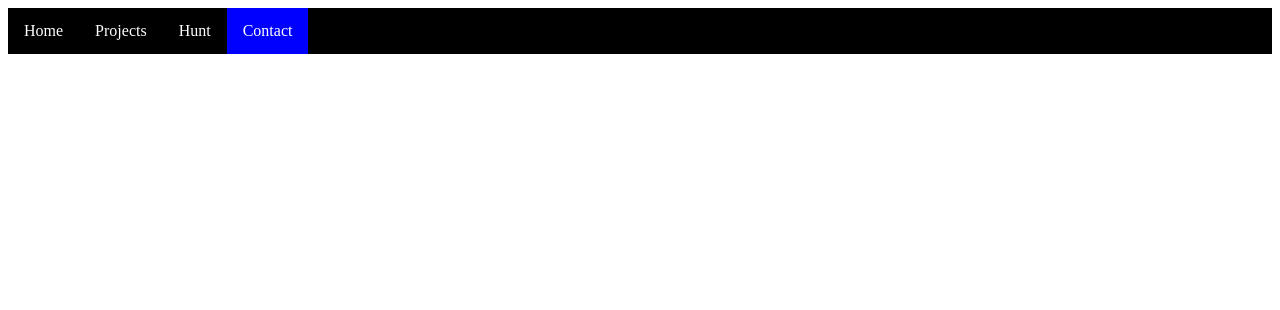
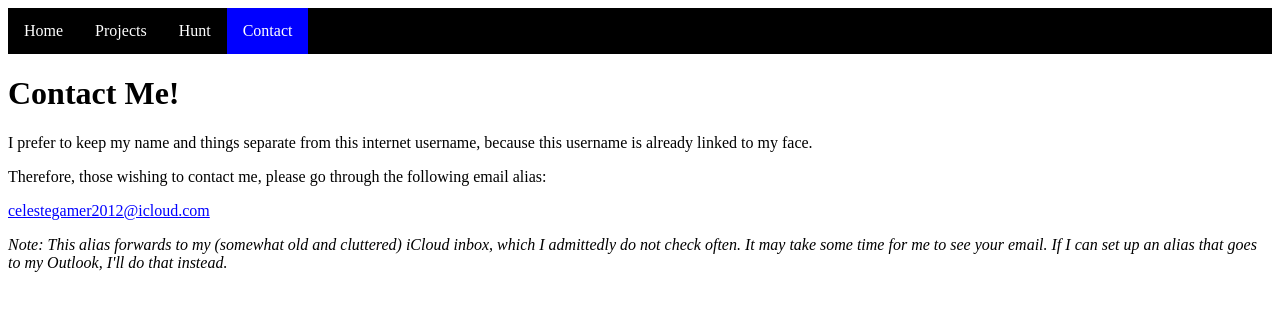
Before and after one commit to TotalNerdGamer/totalnerdgamer.github.io, a plain HTML site: page contact.html in a window 1280 px wide. Drawn offline with Linux system fonts and the light colour scheme.

Commit message:
Updated the contact page. Also, my email is a hunt link.
The email doesn't seem to be working :/ I'll have to test it on another page.

```diff
--- a/contact.html
+++ b/contact.html
@@ -1,7 +1,7 @@
 <!DOCTYPE html>
 <html>
     <head>
-        <title>Contact Me!</title>
+        <title>Contact!</title>
         <link rel="stylesheet" href="style.css">
         <meta name="viewport" content="width=device-width, initial-scale=1.0">
         <script src="funweb.js"></script>
@@ -13,5 +13,10 @@
             <li><a href="hunt.html">Hunt</a></li>
             <li class="active"><a href="contact.html" >Contact</a></li>
         </ul>
+        <h1>Contact Me!</h1>
+        <p>I prefer to keep my name and things separate from this internet username, because this username is already linked to my face.</p>
+        <p>Therefore, those wishing to contact me, please go through the following email alias: </p>
+        <a target="_blank_" onclick = "hidlink('email')" href="mailto:celestegamer2012@icloud.com">celestegamer2012@icloud.com</a>
+        <p><i>Note: This alias forwards to my (somewhat old and cluttered) iCloud inbox, which I admittedly do not check often. It may take some time for me to see your email. If I can set up an alias that goes to my Outlook, I'll do that instead.</i></p>
     </body>
 </html>
--- a/funweb.js
+++ b/funweb.js
@@ -46,7 +46,8 @@ function genhuntlist() {
         "archie": "<li><p>The page discussing the development of <a href='archie.html'>my indie game \"Archie: Of Mice and Men.\"</a></p></li>",
         "frost": "<li><p><a href=\"https://www.poetryfoundation.org/poems/43816/to-a-mouse-56d222ab36e33\" target=\"_blank_\">Robert Frost's poem \"To a Mouse.\"</a> I'll admit I have a hard time understanding it(it is EXTREMELY Scottish) but as far as I can tell it's pretty good.<p></li>",
         "404": "<li><p>This website's custom 404 page.</p></li>",
-        "beans": "<li><p>The repo for a silly meme platformer I'm working on, <a href='https://github.com/TotalNerdGamer/kirby-beans' target='_blank_'>Kirby Consumes Baked Beans in the Theater Despite Meta Knight's Spanish Fury.</a> That's not the full title, but the full one is way too long. <br>PS: Please don't sue me, Nintendo.<br>PPS: This is a rare kind of hunt link because it's not hidden.</p></li>"
+        "beans": "<li><p>The repo for a silly meme platformer I'm working on, <a href='https://github.com/TotalNerdGamer/kirby-beans' target='_blank_'>Kirby Consumes Baked Beans in the Theater Despite Meta Knight's Spanish Fury.</a> That's not the full title, but the full one is way too long. <br>PS: Please don't sue me, Nintendo.<br>PPS: This is a rare kind of hunt link because it's not hidden.</p></li>",
+        "email": "<li><p>A mailto link leading to one of my iCloud aliases, <a href='mailto:celestegamer2012@icloud.com' target='_blank_'>celestegamer2012@icloud.com</a>.</p></li>"
     }
     if (localStorage.vishid) {
         const vislist = JSON.parse(localStorage.vishid);
```
Also changed, not shown: hunt.html (+1 -1 lines).
